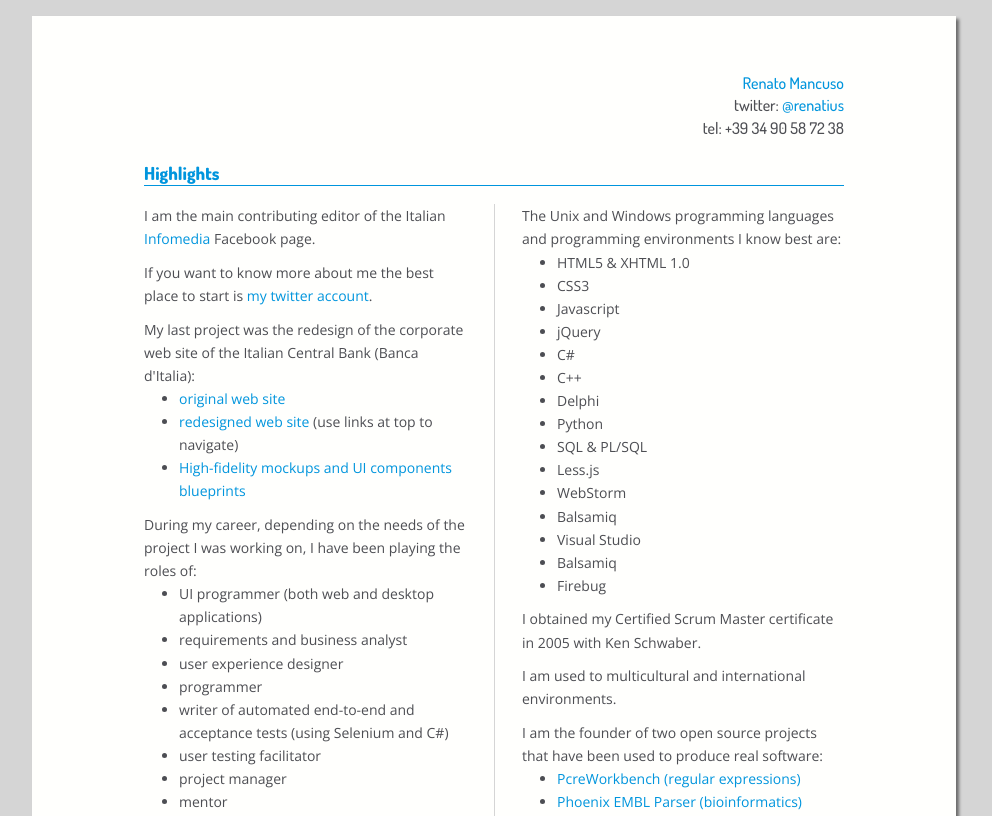
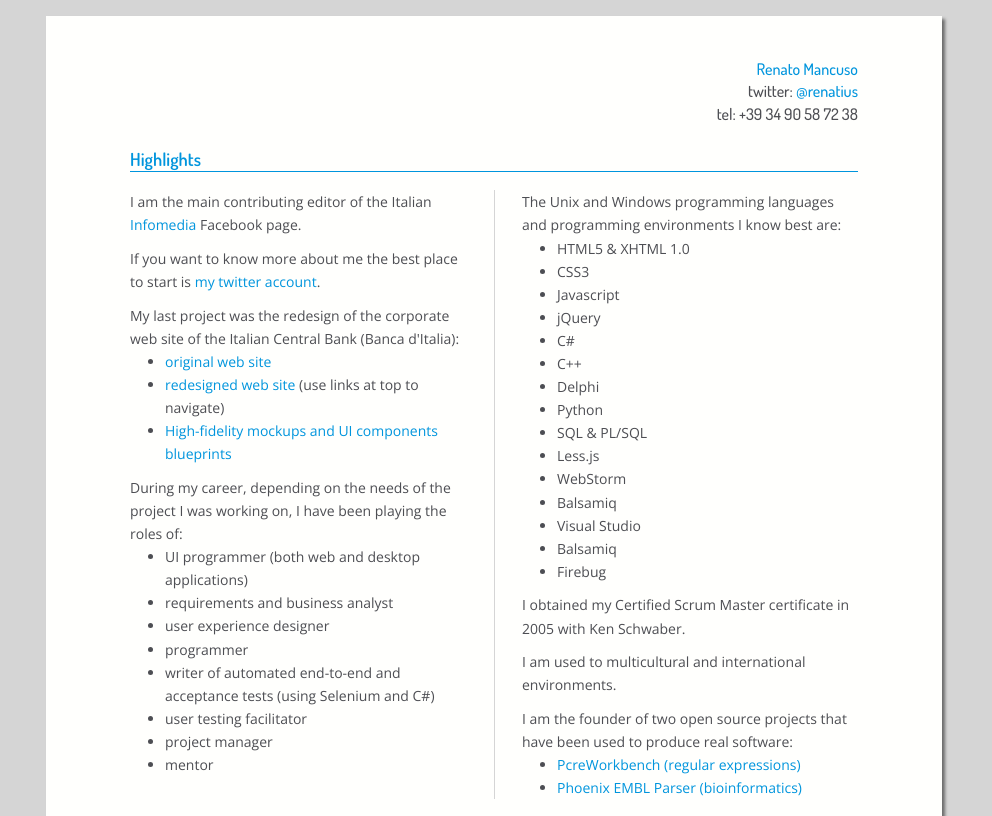
Before and after one commit to renatius/TdmWeb, a plain HTML site: page resume.htm in a window 1280 px wide. Shown: the top 816 px of the page, without its empty margins (146-1138 px from the left). Drawn offline with nearby package versions, Linux system fonts and the light colour scheme.

Commit message:
resume: adjusted font weights for section title

```diff
--- a/resume.htm
+++ b/resume.htm
@@ -8,7 +8,7 @@
     <meta name="viewport" content="width=device-width, initial-scale=1.0" />
 
     <!-- fonts from Google -->
-    <link href='http://fonts.googleapis.com/css?family=Dosis:500,800|Open+Sans:400,400italic,600' rel='stylesheet' type='text/css'>
+    <link href='http://fonts.googleapis.com/css?family=Dosis:500,600|Open+Sans:400,400italic,600' rel='stylesheet' type='text/css'>
 
 	<title>Resume</title>
 
@@ -467,7 +467,7 @@
             clear: both;
             font-family: 'Dosis', sans-serif;
             font-size: 18px;
-            font-weight: 800;
+            font-weight: 600;
             line-height: 1.2833em;
             margin: 0 0 1em 0;
             color: #0095DD;
@@ -475,8 +475,8 @@
         }
         #page {
             margin: 0 auto;
-            padding: 4em 8em;
-            max-width: 66em;
+            padding: 3em 6em;
+            max-width: 64em;
             background-color: #fffffd;
         }
         #page > header {
@@ -829,6 +829,7 @@
 </section>
 <!-- presentations end -->
 
+
 <!-- languages begin -->
 <section id="languages">
     <h1>Languages</h1>
```
